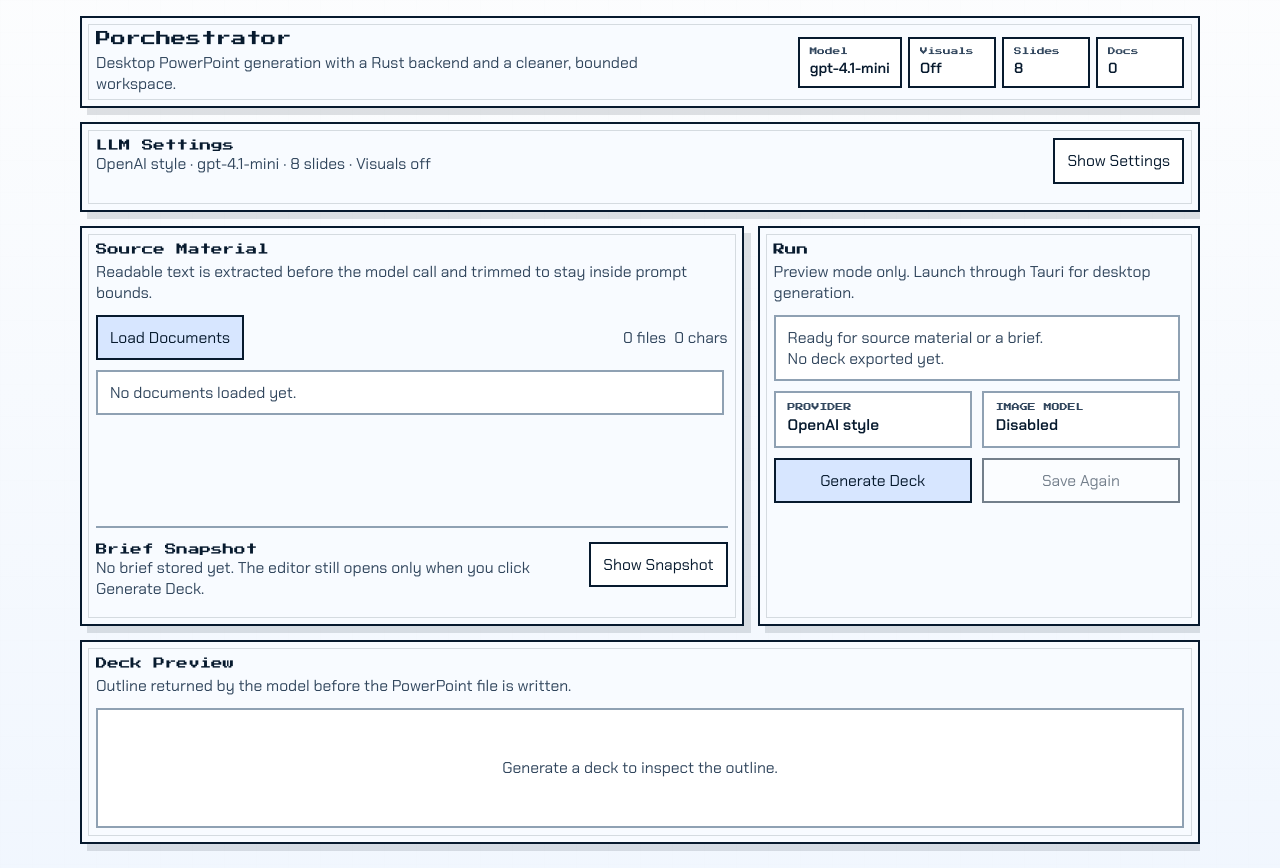
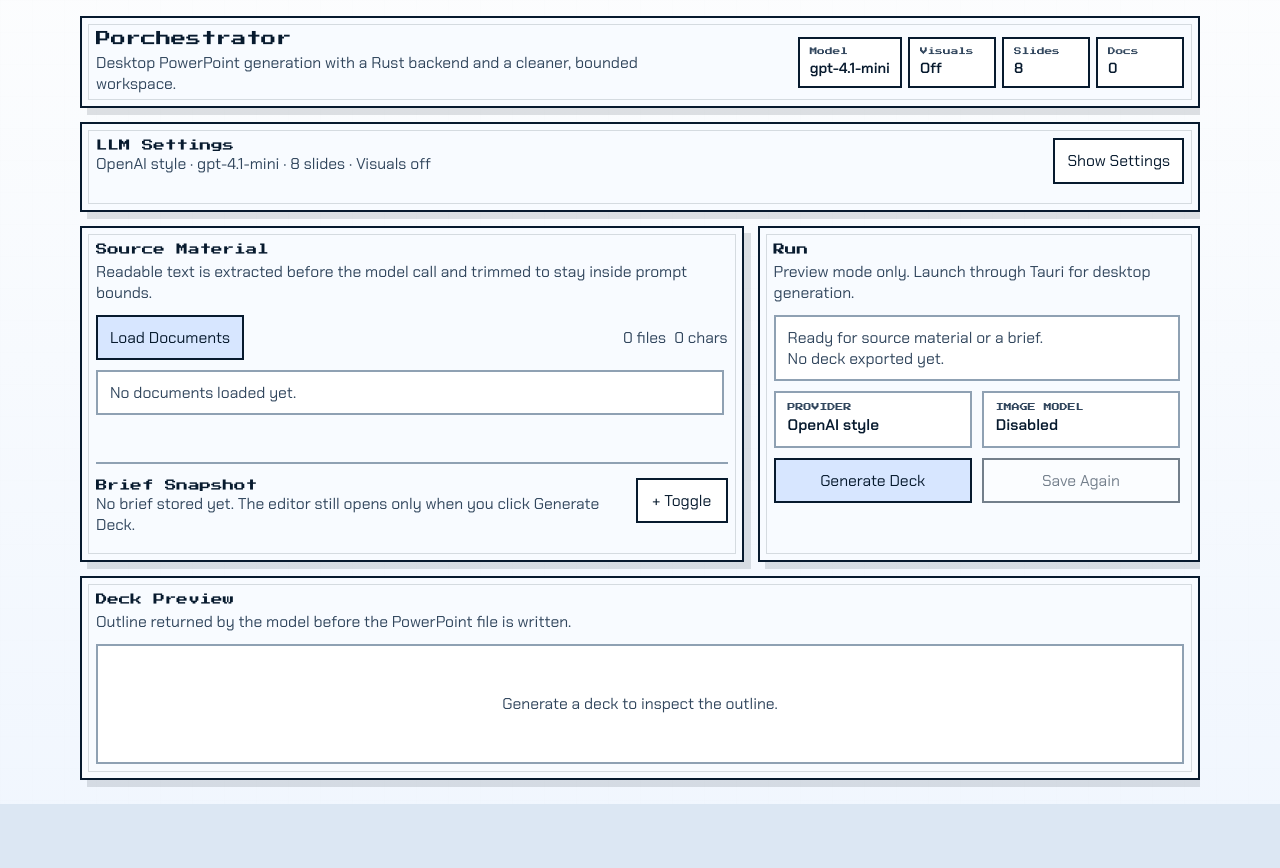
Before and after one commit to qianfei11/POrchestrator, a React (Vite) app: page / in a window 1280 px wide. After the commit the page ends 804 px from the top, so only its background shows below. Built offline with nearby package versions, Linux system fonts and the light colour scheme.

Commit message:
Tighten workspace panels and clean docs

```diff
--- a/src/App.css
+++ b/src/App.css
@@ -156,10 +156,11 @@ button {
 .workspace-main {
   grid-template-columns: minmax(0, 1.2fr) minmax(300px, 0.8fr);
   align-items: stretch;
+  grid-auto-rows: minmax(0, 1fr);
 }
 
 .workspace-main > .panel {
-  height: clamp(380px, 50vh, 520px);
+  height: clamp(320px, 42vh, 440px);
   overflow: hidden;
 }
 
@@ -167,6 +168,8 @@ button {
 .control-panel {
   display: grid;
   align-content: start;
+  min-height: 0;
+  height: 100%;
 }
 
 .source-panel {
@@ -484,9 +487,47 @@ textarea:disabled {
   margin-bottom: 10px;
 }
 
-.section-toggle {
+.foldable-window {
+  min-width: 0;
+}
+
+.foldable-summary {
+  list-style: none;
+  cursor: pointer;
+}
+
+.foldable-summary::-webkit-details-marker {
+  display: none;
+}
+
+.foldable-summary:hover .fold-indicator,
+.foldable-summary:focus-visible .fold-indicator {
+  background: var(--panel-hover);
+}
+
+.fold-indicator {
   flex: 0 0 auto;
-  min-width: 138px;
+  min-width: 92px;
+  padding: 10px 12px;
+  border: 2px solid var(--ink);
+  background: var(--panel-strong);
+  color: var(--ink);
+  font-family: var(--body-font);
+  font-size: 0.98rem;
+  line-height: 1.35;
+  text-align: center;
+}
+
+.fold-indicator::before {
+  content: "+ ";
+}
+
+.foldable-window[open] .fold-indicator::before {
+  content: "- ";
+}
+
+.brief-subsection-body {
+  padding-top: 2px;
 }
 
 .preview-empty {
--- a/src/App.tsx
+++ b/src/App.tsx
@@ -82,7 +82,6 @@ function App() {
   const [warning, setWarning] = useState("");
   const [isBusy, setIsBusy] = useState(false);
   const [isBriefModalOpen, setIsBriefModalOpen] = useState(false);
-  const [isBriefSnapshotOpen, setIsBriefSnapshotOpen] = useState(false);
   const [isSettingsOpen, setIsSettingsOpen] = useState(false);
 
   const totalCharacters = documents.reduce(
@@ -542,22 +541,18 @@ function App() {
               )}
             </div>
 
-            <div className="subsection brief-subsection">
-              <div className="section-heading compact inline-heading subsection-heading">
+            <details className="subsection brief-subsection foldable-window">
+              <summary className="section-heading compact inline-heading subsection-heading foldable-summary">
                 <div>
                   <h2>Brief Snapshot</h2>
                   <p>{briefSnapshotDigest}. The editor still opens only when you click Generate Deck.</p>
                 </div>
-                <button
-                  className="ghost-button section-toggle"
-                  onClick={() => setIsBriefSnapshotOpen((current) => !current)}
-                  type="button"
-                >
-                  {isBriefSnapshotOpen ? "Hide Snapshot" : "Show Snapshot"}
-                </button>
-              </div>
+                <span className="fold-indicator" aria-hidden="true">
+                  Toggle
+                </span>
+              </summary>
 
-              {isBriefSnapshotOpen ? (
+              <div className="brief-subsection-body">
                 <div className="brief-summary-grid">
                   <article className="brief-summary-card">
                     <span className="brief-label">Audience</span>
@@ -576,8 +571,8 @@ function App() {
                     </strong>
                   </article>
                 </div>
-              ) : null}
-            </div>
+              </div>
+            </details>
           </section>
 
           <section className="panel control-panel">
```
Also changed, not shown: 1 other file (tests, documents, lock files or other folders).
